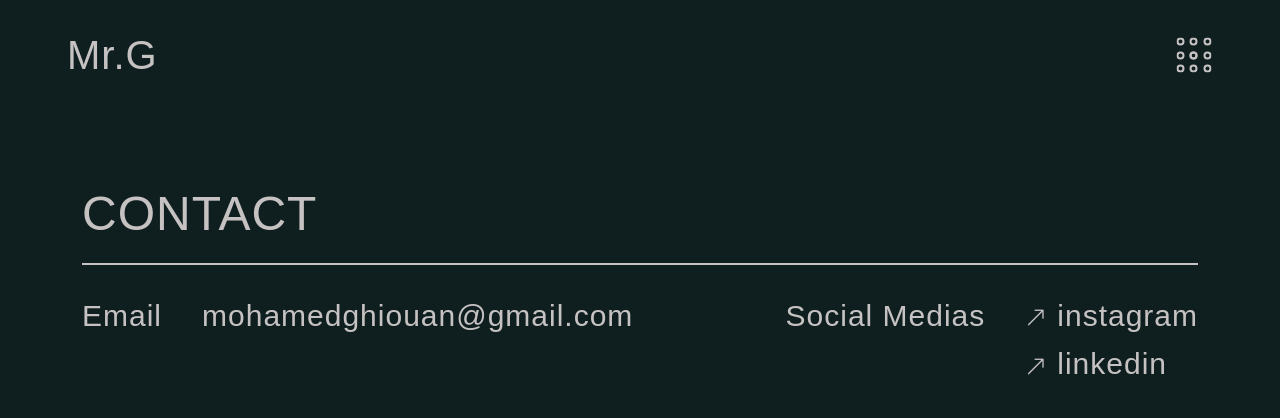
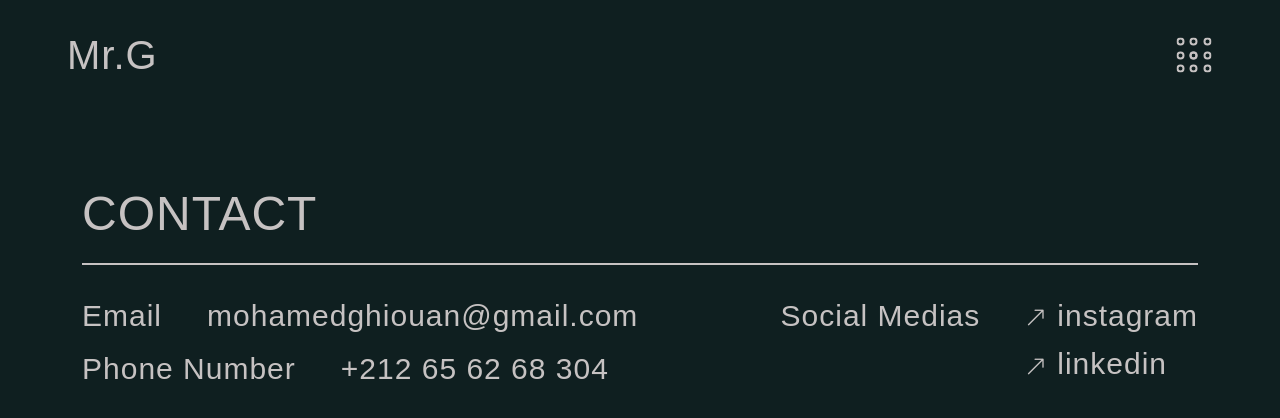
Before and after one commit to Zepheryx/Portfolio, a React (Create React App) app: page /Portfolio/contact in a window 1280 px wide. Shown: the top 418 px of the page. Built offline with nearby package versions, Linux system fonts and the light colour scheme; a web font is replaced by a local one.

Commit message:
Updated Contact page and styles

```diff
--- a/src/pages/Contact.jsx
+++ b/src/pages/Contact.jsx
@@ -8,9 +8,17 @@ function Contact() {
                 <h2>Contact</h2>
             </div>
             <div className="contact-media">
-                <div className='info-media'>
+                <div className='info-media d-flex flex-column'>
+                  <div className='d-flex flex-row'>
                     <span className='big'>Email</span>
                     <span className='small'>mohamedghiouan@gmail.com</span>
+                  </div>
+                  <div className='d-flex flex-row mt-2'>
+                    <span className='big'>Phone Number</span>
+                    <span className='small'>
+                      <a href="tel:+212656268304" target="_blank" rel="noreferrer">+212 65 62 68 304</a>
+                    </span>
+                  </div>
                 </div>
                 <div className='info-media'>
                     <span className='big'>Social Medias</span>
```
Also changed, not shown: src/styles/all.css.
